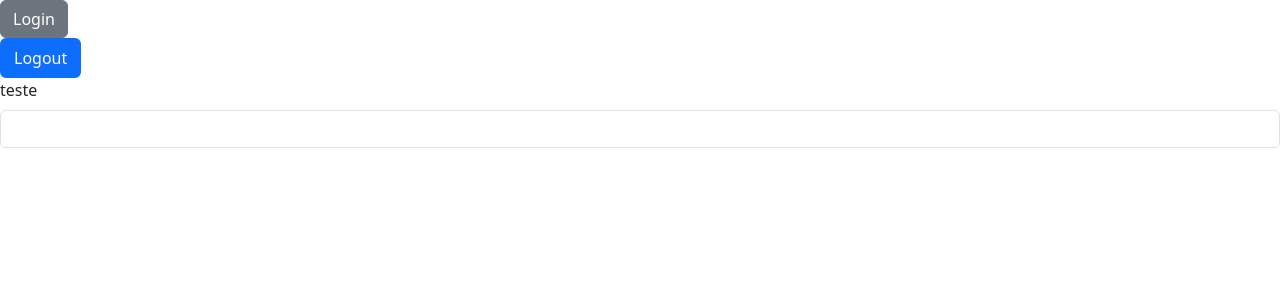
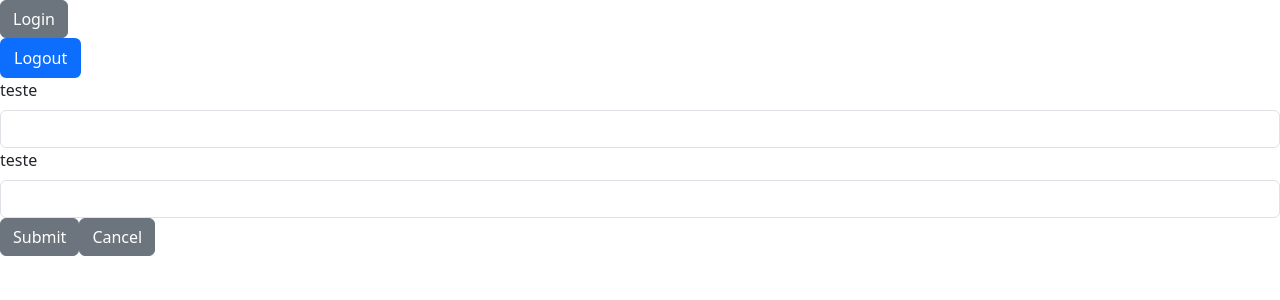
Before and after one commit to Luan-oliveira8/Mercadinho-App, a React (Create React App) app: page / in a window 1280 px wide. Shown: the top 300 px of the page. Built offline with nearby package versions, Linux system fonts and the light colour scheme.

Commit message:
Correção no componente FromGroup que não estava aceitando componentes filhos

```diff
--- a/src/App.tsx
+++ b/src/App.tsx
@@ -3,6 +3,7 @@ import { login, logout } from "./redux/user/slice";
 import Button from "./components/button/Button";
 import { ColorTypeEnum } from "./utils/enums/colorTypeEnum/ColorTypeEnum";
 import InputGroup from "./components/inputGroup/InputGroup";
+import FormGroup from "./components/formGroup/FormGroup";
 
 function App() {
   const { currentUser } = useSelector((state: any) => state.userReducer);
@@ -30,7 +31,10 @@ function App() {
           className="border-2 d-flex align-items-center outline-success"
         />
       </div>
-      <InputGroup id="idteste" label="teste" />
+      <FormGroup labelButtonSubmit="Submit" labelButtonCancel="Cancel">
+        <InputGroup id="idteste" label="teste" />
+        <InputGroup id="idteste" label="teste" />
+      </FormGroup>
     </>
   );
 }
--- a/src/components/formGroup/FormGroup.tsx
+++ b/src/components/formGroup/FormGroup.tsx
@@ -13,6 +13,7 @@ const FormGroup: React.FC<FormGroupProps> = ({
   onClickCancel,
   beforesubmit,
   afterSubmit,
+  children,
 }) => {
   const handleFormSubmit = async (event: React.FormEvent<HTMLFormElement>) => {
     event.preventDefault();
@@ -35,6 +36,7 @@ const FormGroup: React.FC<FormGroupProps> = ({
 
   return (
     <Form>
+      {children}
       <Button label={labelButtonSubmit} onClick={() => handleFormSubmit} />
       <Button label={labelButtonCancel} onClick={() => onClickCancel} />
     </Form>
--- a/src/components/formGroup/FormGroupProps.tsx
+++ b/src/components/formGroup/FormGroupProps.tsx
@@ -6,6 +6,7 @@ export interface FormGroupProps {
   className?: string;
   color?: string;
   style?: CSSProperties;
+  children?: React.ReactNode;
   onClickSubmit?: () => unknown;
   onClickCancel?: () => void;
   afterSubmit?: () => unknown;
```
